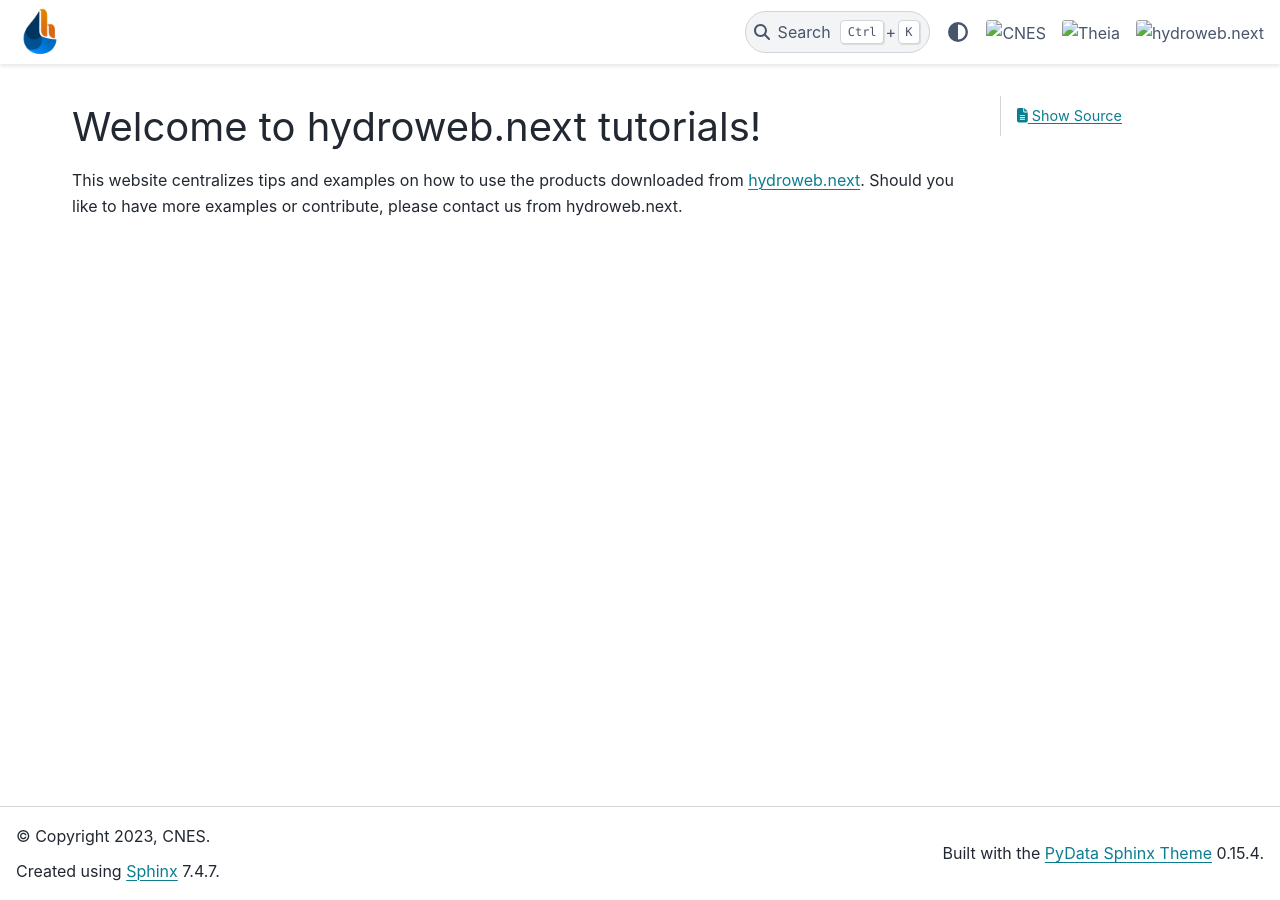
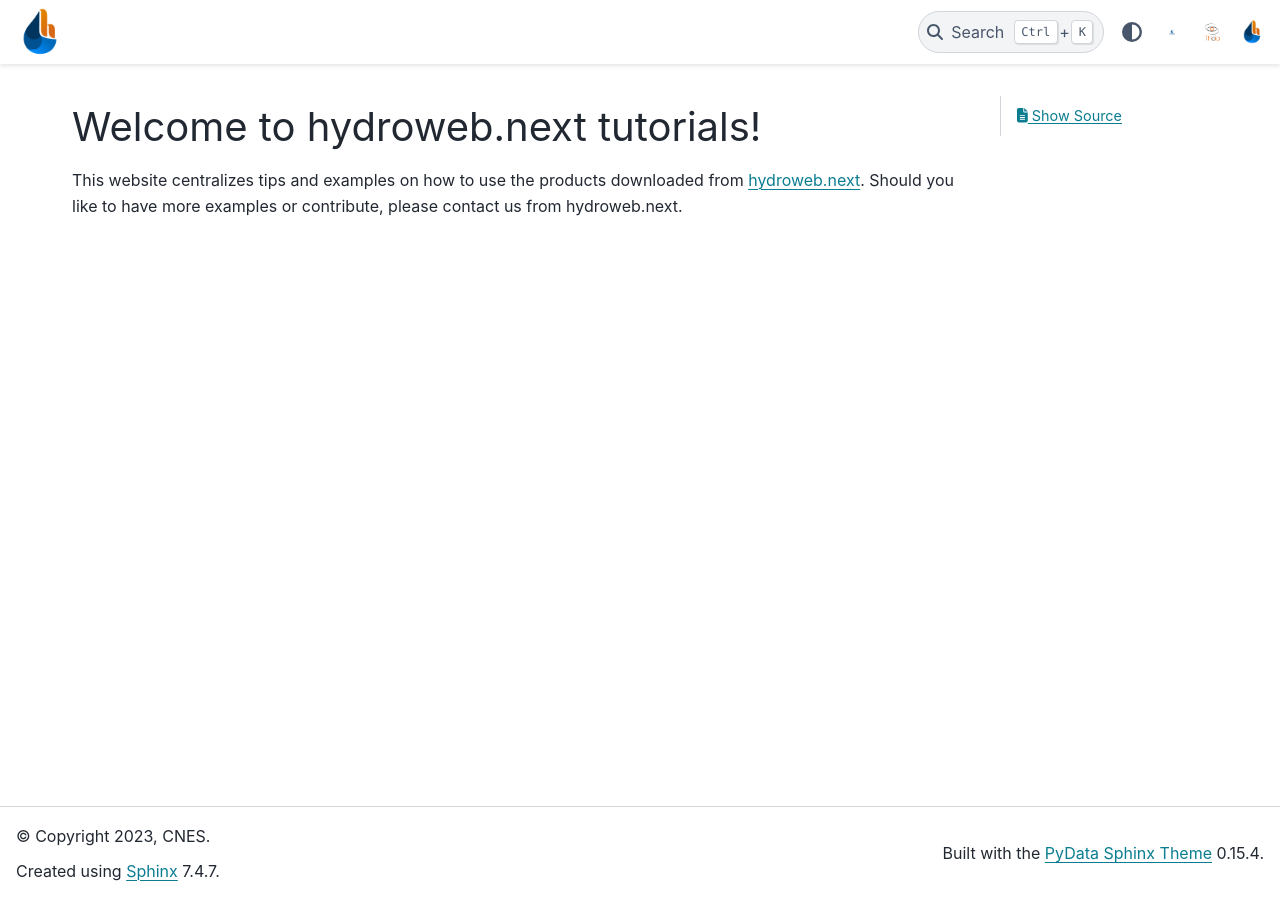
Before and after one commit to CNES/hydroweb_next_tutorials, a Sphinx documentation site: the page built from doc/index.rst, in a window 1280 px wide. Built offline with Sphinx 7.4.7 and the PyData theme 0.15.4, drawn with Linux system fonts in a browser that asks for light colours; pages that are not in the unit, such as notebooks, are missing from menus.

Commit message:
fix logo

```diff
--- a/doc/conf.py
+++ b/doc/conf.py
@@ -78,19 +78,19 @@ html_theme_options = {
         {
             "name": "CNES",
             "url": "https://cnes.fr",
-            "icon": "cnes-logo-blue.png",
+            "icon": "_static/cnes-logo-blue.png",
             "type": "local",
         },
         {
             "name": "Theia",
             "url": "https://www.theia-land.fr/en/homepage-en/",
-            "icon": "theia-logo-vertical.png",
+            "icon": "_static/theia-logo-vertical.png",
             "type": "local",
         },
         {
             "name": "hydroweb.next",
             "url": "https://www.hydroweb.next.theia-land.fr",
-            "icon": "hydrowebnext.png",
+            "icon": "_static/hydrowebnext.png",
             "type": "local",
         },
    ]
```
